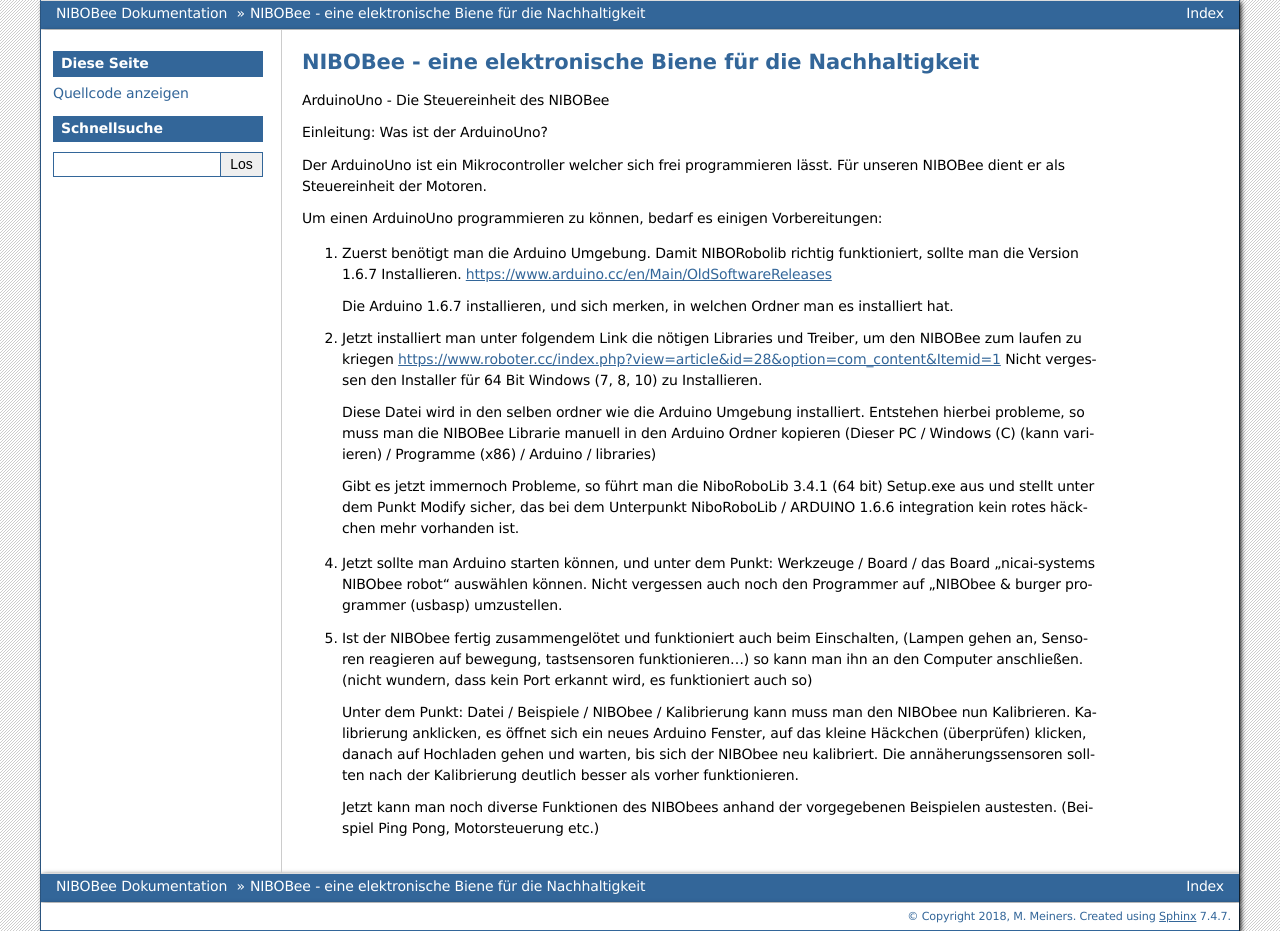
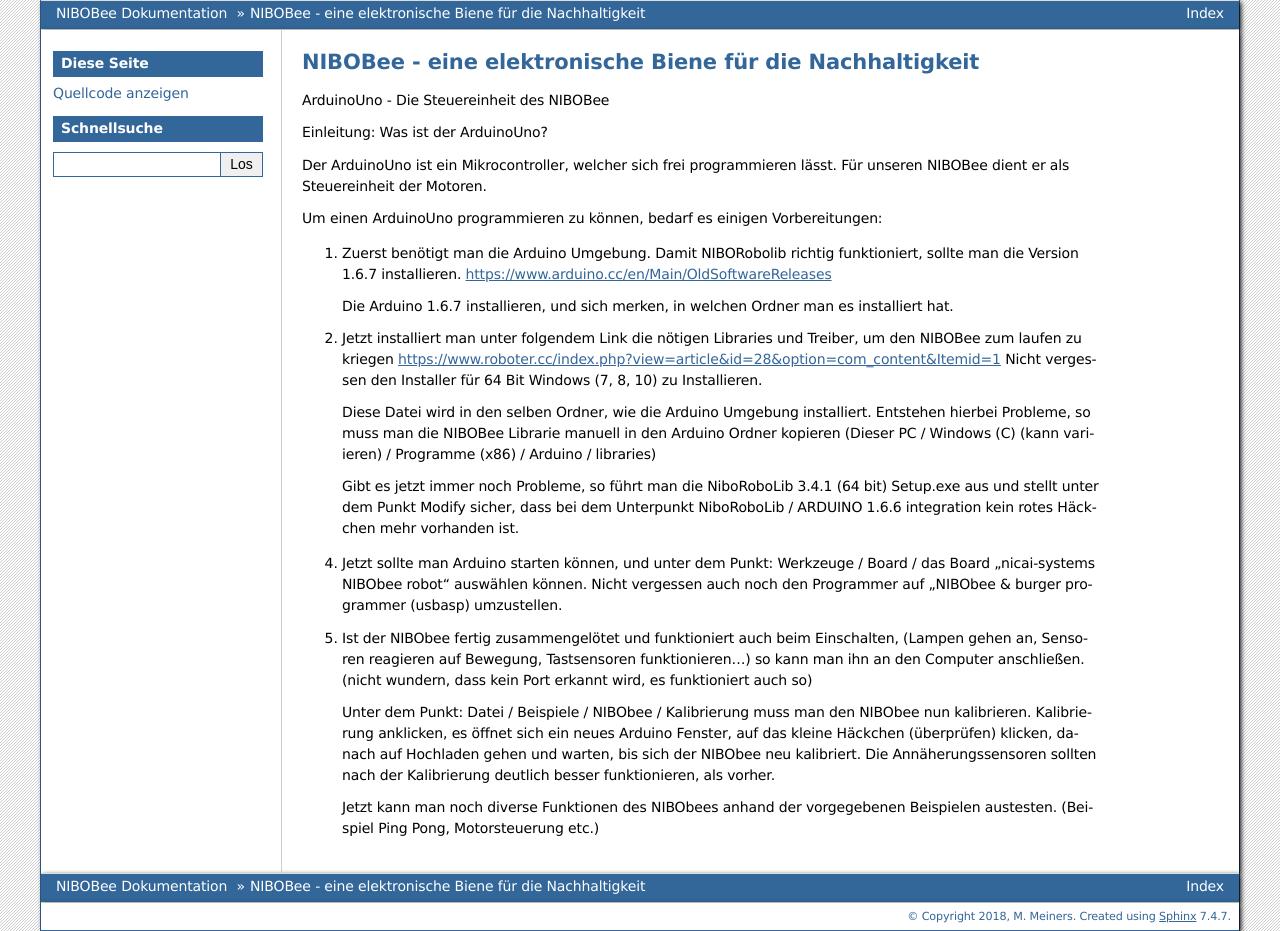
Before and after one commit to mimeiners/NIBOBee, a Sphinx documentation site: the page built from docs/Kapitel_03_ArduinoUno.rst, in a window 1280 px wide. Built offline with Sphinx 7.4.7, drawn with Linux system fonts in a browser that asks for light colours.

Commit message:
Verbesserung

```diff
--- a/docs/Kapitel_03_ArduinoUno.rst
+++ b/docs/Kapitel_03_ArduinoUno.rst
@@ -5,12 +5,12 @@
 
 Einleitung: Was ist der ArduinoUno?
 
-Der ArduinoUno ist ein Mikrocontroller welcher sich frei programmieren lässt.
+Der ArduinoUno ist ein Mikrocontroller, welcher sich frei programmieren lässt.
 Für unseren NIBOBee dient er als Steuereinheit der Motoren.
 
 Um einen ArduinoUno programmieren zu können, bedarf es einigen Vorbereitungen:
 
-1.	Zuerst benötigt man die Arduino Umgebung. Damit NIBORobolib richtig funktioniert, sollte man die Version 1.6.7 Installieren.
+1.	Zuerst benötigt man die Arduino Umgebung. Damit NIBORobolib richtig funktioniert, sollte man die Version 1.6.7 installieren.
 	https://www.arduino.cc/en/Main/OldSoftwareReleases
 
 	Die Arduino 1.6.7 installieren, und sich merken, in welchen Ordner man es installiert hat.
@@ -19,24 +19,24 @@
 	https://www.roboter.cc/index.php?view=article&id=28&option=com_content&Itemid=1
 	Nicht vergessen den Installer für 64 Bit Windows (7, 8, 10) zu Installieren.
 
-	Diese Datei wird in den selben ordner wie die Arduino Umgebung installiert.
-	Entstehen hierbei probleme, so muss man die NIBOBee Librarie manuell in den Arduino Ordner kopieren
+	Diese Datei wird in den selben Ordner, wie die Arduino Umgebung installiert.
+	Entstehen hierbei Probleme, so muss man die NIBOBee Librarie manuell in den Arduino Ordner kopieren
 	(Dieser PC / Windows (C) (kann variieren) / Programme (x86) / Arduino / libraries)
 
-	Gibt es jetzt immernoch Probleme, so führt man die NiboRoboLib 3.4.1 (64 bit) Setup.exe aus und stellt unter dem Punkt Modify sicher,
-	das bei dem Unterpunkt NiboRoboLib / ARDUINO 1.6.6 integration kein rotes häckchen mehr vorhanden ist.
+	Gibt es jetzt immer noch Probleme, so führt man die NiboRoboLib 3.4.1 (64 bit) Setup.exe aus und stellt unter dem Punkt Modify sicher,
+	dass bei dem Unterpunkt NiboRoboLib / ARDUINO 1.6.6 integration kein rotes Häckchen mehr vorhanden ist.
 
 4.	Jetzt sollte man Arduino starten können, und unter dem Punkt: Werkzeuge / Board / das Board "nicai-systems NIBObee robot" auswählen können.
 	Nicht vergessen auch noch den Programmer auf "NIBObee & burger programmer (usbasp) umzustellen.
 
 
 5.	Ist der NIBObee fertig zusammengelötet und funktioniert auch beim Einschalten,
-	(Lampen gehen an, Sensoren reagieren auf bewegung, tastsensoren funktionieren...)
+	(Lampen gehen an, Sensoren reagieren auf Bewegung, Tastsensoren funktionieren...)
 	so kann man ihn an den Computer anschließen. (nicht wundern, dass kein Port erkannt wird, es funktioniert auch so)
 
-	Unter dem Punkt: Datei / Beispiele / NIBObee / Kalibrierung kann muss man den NIBObee nun Kalibrieren.
+	Unter dem Punkt: Datei / Beispiele / NIBObee / Kalibrierung muss man den NIBObee nun kalibrieren.
 	Kalibrierung anklicken, es öffnet sich ein neues Arduino Fenster, auf das kleine Häckchen (überprüfen) klicken,
 	danach auf Hochladen gehen und warten, bis sich der NIBObee neu kalibriert.
-	Die annäherungssensoren sollten nach der Kalibrierung deutlich besser als vorher funktionieren.
+	Die Annäherungssensoren sollten nach der Kalibrierung deutlich besser funktionieren, als vorher.
 
 	Jetzt kann man noch diverse Funktionen des NIBObees anhand der vorgegebenen Beispielen austesten. (Beispiel Ping Pong, Motorsteuerung etc.)
```
